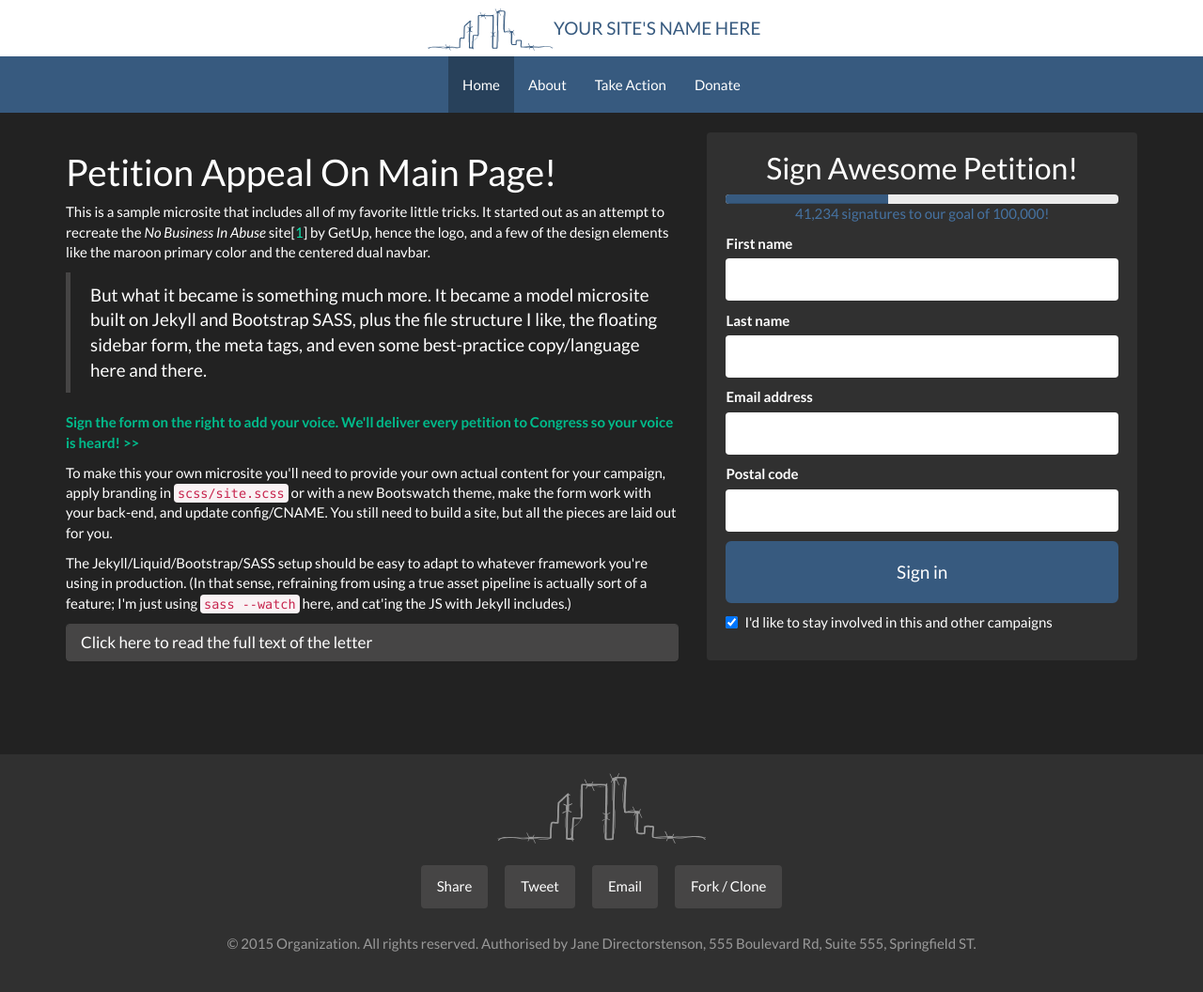
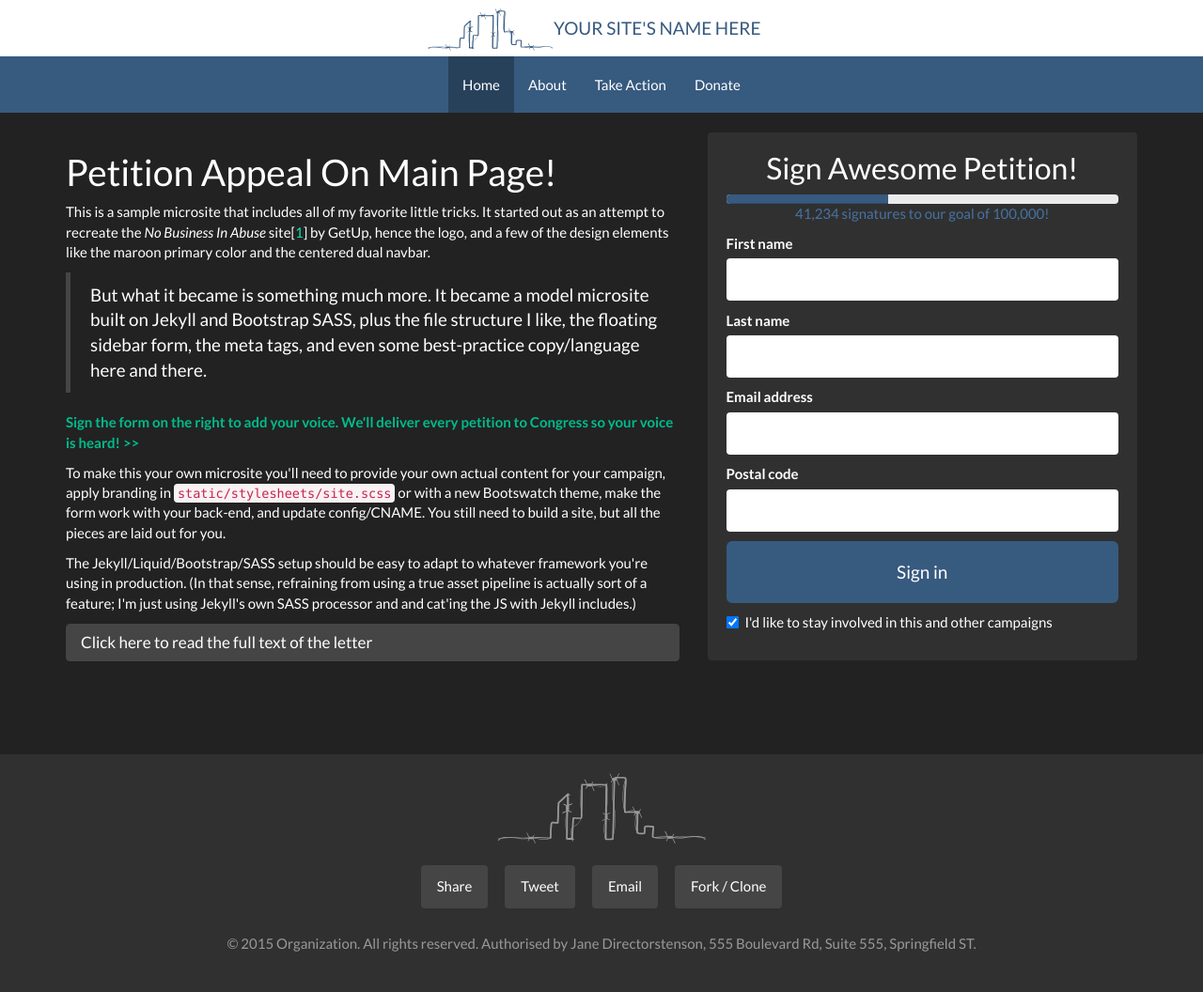
Before and after one commit to michaelsnook/micro, a Jekyll site: the page built from index.html, in a window 1280 px wide. Shown: the whole page at 94% size. Built offline with Jekyll 4.4.1, drawn with Linux system fonts in a browser that asks for light colours.

Commit message:
upgrade SASS file structure to take advantage of new jekyll-sass capabilities

```diff
--- a/_config.yml
+++ b/_config.yml
@@ -22,6 +22,9 @@
   mailto_subject: Here's a subject line about this campaign I'm supporting. Wee!
   twitter_message: "Tweet tweet! Come check out this cooooool campaign. http://micro.snook.pub/ #microsite @michaelsnook"
 
+sass:
+  sass_dir: scss
+
 exclude:
   - Gruntfile.js
   - scss
--- a/_layouts/default.html
+++ b/_layouts/default.html
@@ -18,7 +18,7 @@
     <meta property="og:image" content="{{ site.domainroot }}static/splash.jpg"/>
 
     <link rel="image_src" href="/static/splash.jpg" />
-    <link rel="stylesheet" href="/static/site.css" type="text/css" />
+    <link rel="stylesheet" href="/static/stylesheets/site.css" type="text/css" />
     <link rel="shortcut icon" href="/static/favicon.png" />
 
     <!--[if lt IE 9]>
--- a/index.html
+++ b/index.html
@@ -28,14 +28,14 @@
     </p>
 
     <p>To make this your own microsite you'll need to provide your own actual
-      content for your campaign, apply branding in <code>scss/site.scss</code> or with
+      content for your campaign, apply branding in <code>static/stylesheets/site.scss</code> or with
       a new Bootswatch theme, make the form work with your back-end, and update
       config/CNAME. You still need to build a site, but all the pieces are laid
       out for you.</p>
     <p>The Jekyll/Liquid/Bootstrap/SASS setup should be easy to adapt to whatever
       framework you're using in production. (In that sense, refraining from using
-      a true asset pipeline is actually sort of a feature; I'm just using
-      <code>sass --watch</code> here, and cat'ing the JS with Jekyll includes.)</p>
+      a true asset pipeline is actually sort of a feature; I'm just using Jekyll's
+      own SASS processor and and cat'ing the JS with Jekyll includes.)</p>
 
     <div class="panel-group" id="accordion" role="tablist" aria-multiselectable="true">
     <div class="panel panel-default">
--- a/scss/site.scss
+++ b/static/stylesheets/site.scss
@@ -1,8 +1,12 @@
+---
+---
+
 $navbar-border-radius: 0;
 $navbar-inverse-bg: #fff;
 $footer-height: 185px;
+
 @import 'variables'; /* set as part of the bootswatch theme, darkly */
 @import 'bootstrap';
 @import 'darkly'; /* theme from bootswatch, pick any one you like! */
 @import 'layout';
-@import 'theme';
+@import 'site-theme';
```
Also changed, not shown: README.md, scss/_site-theme.scss (renamed from scss/_theme.scss), static/images/logo.svg (renamed from static/logo.svg).
